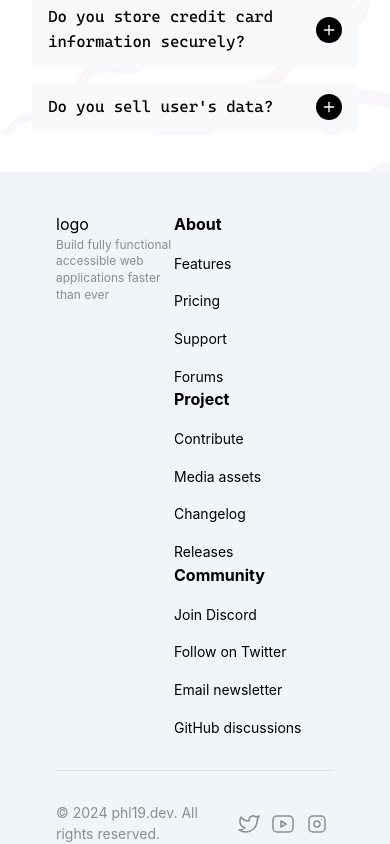
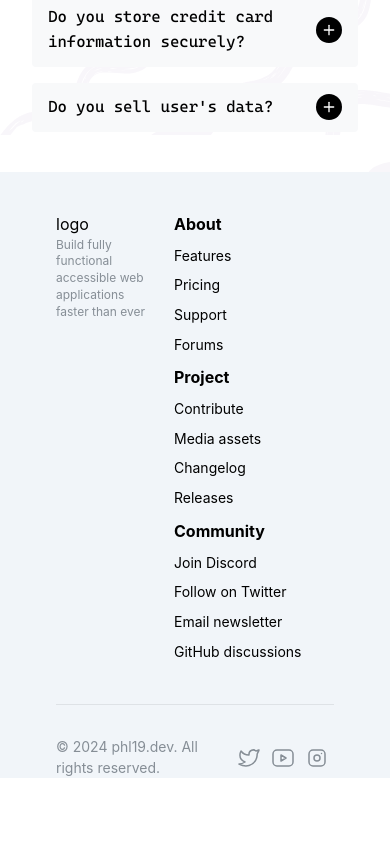
Before and after one commit to phlong19/SynthwaveBlogV2, a React (Vite) app: page / in a window 390 px wide. Shown: the part 5257-6101 px from the top of the page. After the commit the page ends 6035 px from the top, so only its background shows below. Built offline with nearby package versions, Linux system fonts and the light colour scheme; no server answers.

Commit message:
chore: navbar responsive

```diff
--- a/src/components/ui/Actions.tsx
+++ b/src/components/ui/Actions.tsx
@@ -4,6 +4,7 @@ import ThemeToggle from "./ThemeToggle";
 
 function Actions() {
   return (
+    <>
       <HoverCard>
         <HoverCard.Target>
           <div>actions</div>
@@ -12,9 +13,10 @@ function Actions() {
         <HoverCard.Dropdown>
           <Link to="/auth/login">login page</Link>
         </HoverCard.Dropdown>
+      </HoverCard>
 
       <ThemeToggle />
-    </HoverCard>
+    </>
   );
 }
 
--- a/src/components/ui/Footer.tsx
+++ b/src/components/ui/Footer.tsx
@@ -9,7 +9,12 @@ import { Link } from "react-router-dom";
 function Footer() {
   return (
     <footer className="bottom-0 mx-auto mt-10 w-full bg-slate-100 px-14 pt-10 dark:bg-zinc-800">
-      <Flex maw="100rem" mx="auto" justify="space-between">
+      <Flex
+        maw="100rem"
+        gap={{ base: 20, sm: 15 }}
+        mx="auto"
+        justify="space-between"
+      >
         <Flex maw={200} direction="column">
           <p>logo</p>
           <Text size="xs" c="dimmed">
@@ -18,7 +23,13 @@ function Footer() {
         </Flex>
         <Flex justify="space-between" wrap="wrap">
           {data.map((group, index) => (
-            <Stack key={index} miw={160} w={160}>
+            <Stack
+              className="!gap-2 md:!gap-3"
+              mb={10}
+              key={index}
+              miw={160}
+              w={160}
+            >
               <Text fw="bold">{group.title}</Text>
               {group.links.map(({ label, link }) => (
                 <Link
--- a/src/components/ui/NavBar.tsx
+++ b/src/components/ui/NavBar.tsx
@@ -50,9 +50,9 @@ export function Navbar({ className }: { className?: string }) {
           </MenuItem>
         </div>
 
-        <span className="hidden lg:block">
+        <div className="hidden gap-2 lg:flex lg:items-center">
           <Actions />
-        </span>
+        </div>
 
         {/* burger btn */}
         <button className="lg:hidden" onClick={open}>
```
Lines whose indentation alone changed are shown as unchanged.
